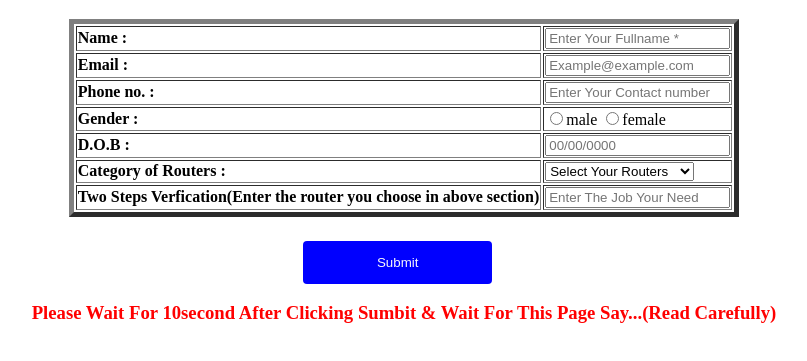
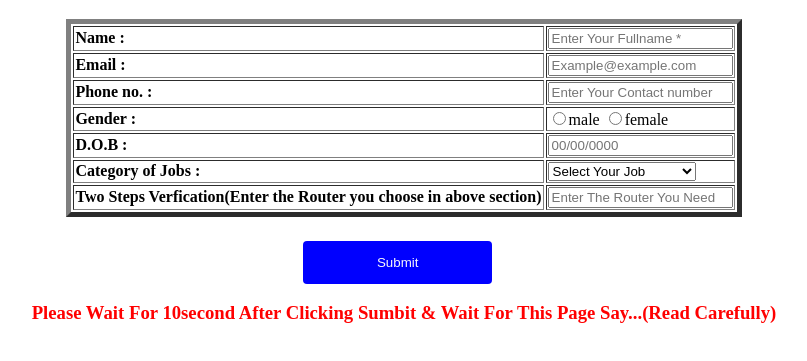
Before and after one commit to WebinFluencers/Form.io, a plain HTML site: page index.html in a window 1280 px wide. Shown: the part 123-484 px from the top of the page, without its empty margins (236-1043 px from the left). Drawn offline with Linux system fonts and the light colour scheme.

Commit message:
Update index.html

```diff
--- a/index.html
+++ b/index.html
@@ -43,26 +43,29 @@
              <tr><td><b>D.O.B : </b> </td>
               <td><input type="text" name="D.O.B"   required=""   placeholder="00/00/0000" /></td>
              </tr>
-              <tr><td><b>Category of Routers : </b> </td>
+              <tr><td><b>Category of Jobs : </b> </td>
 
               <td><select>
-                             <option name="Job">Select Your Routers</option>
-             <option name="Job">D-link</option>
-             <option name="Job">TP-Link</option>
-             <option name="Job">Digisol</option>
-             <option name="Job">iBall-baton</option>
-             <option name="Job">Jio Fiber</option>
-             <option name="Job">Airtel x Stream (New) </option>
-             <option name="Job">Asus Router (New)</option>
-             <option name="Job">Onu</option>
-             <option name="Job">Bsnl Router</option>
-             <option name="Job">Zyxcel</option>
-             <option name="Job">Sycotech</option>
+                             <option name="Job">Select Your Job</option>
+             <option name="Job">Front-end</option>
+             <option name="Job">Back-end</option>
+             <option name="Job">Full stack</option>
+             <option name="Job">Graphic Desingner</option>
+             <option name="Job">Software Devloper</option>
+             <option name="Job">Software Checker</option>
+             <option name="Job">Server Manager</option>
+             <option name="Job">Server employee</option>
+             <option name="Job">Blockchain Manager</option>
+             <option name="Job">Blockchain employee</option>
+             <option name="Job">Assitant of employee</option>
+             <option name="Job">Mail Workers</option>
+             <option name="Job">Bot maintainer</option>
+             <option name="Job">Phython Workers</option>
               </select>
               </tr>
-              <tr><td><b>Two Steps Verfication(Enter the router you choose in above section)</b></td>
+              <tr><td><b>Two Steps Verfication(Enter the Router you choose in above section)</b></td>
 
-                <td><input type="text" name="Job" required="" maxlength="20" placeholder="Enter The Job Your Need"></td>
+                <td><input type="text" name="Job" required="" maxlength="20" placeholder="Enter The Router You Need"></td>
 
               </tr>
          </table>
@@ -86,7 +89,7 @@
               e.preventDefault()
               fetch(scriptURL, { method: 'POST', body: new FormData(form)})
                 .then(response => alert("You have successfully submitted,In few days you will get a Email.."))
-                .catch(error => console.error('Error!', error.message)
+                .catch(error => console.error('Error!', error.message))
             })
   </script>
 </body>
```
